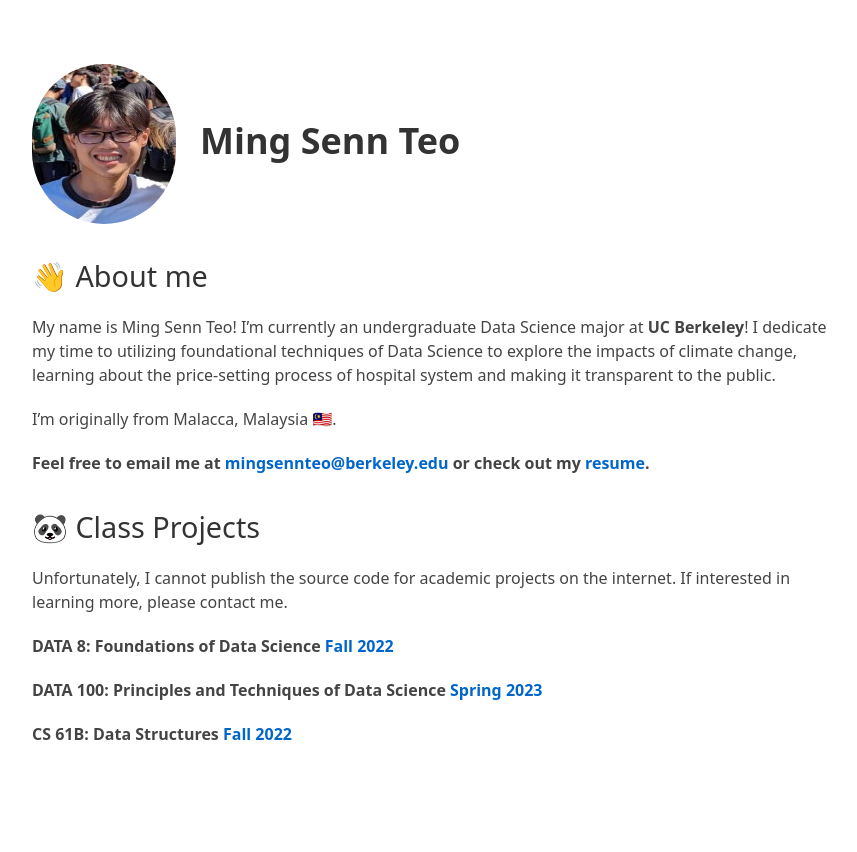
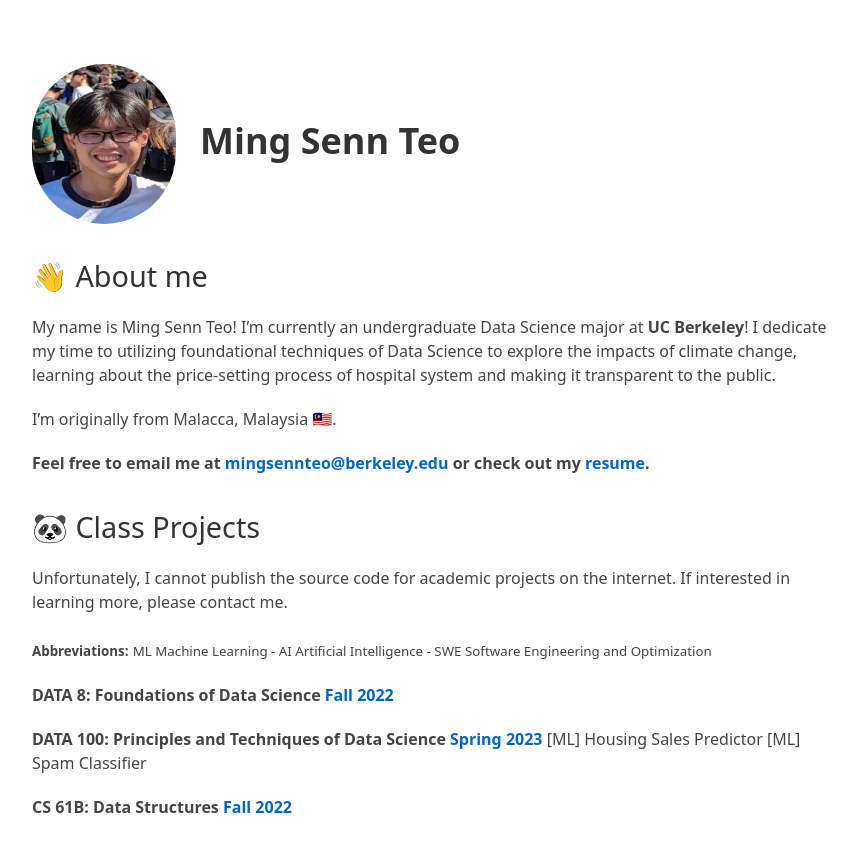
Before and after one commit to MSTeo01/old-website-2.0, a Jekyll site: the page built from index.md, in a window 1280 px wide. Shown: the top 852 px of the page, without its empty margins (208-1065 px from the left). Built offline with Jekyll 4.4.1, drawn with Linux system fonts in a browser that asks for light colours; our own code applies the rules of GitHub Pages for plain Markdown files.

Commit message:
Updated class projects #1

```diff
--- a/index.md
+++ b/index.md
@@ -14,10 +14,13 @@ I'm originally from Malacca, Malaysia 🇲🇾.
 
 Unfortunately, I cannot publish the source code for academic projects on the internet. If interested in learning more, please contact me.
 
+<sub><b>Abbreviations:</b></sub> <sub>ML Machine Learning - AI Artificial Intelligence - SWE Software Engineering and Optimization</sub>
+
 **DATA 8: Foundations of Data Science** [**Fall 2022**](http://data8.org/fa22)
 
 
 **DATA 100: Principles and Techniques of Data Science** [**Spring 2023**](https://ds100.org/sp23/)
-
+[ML] Housing Sales Predictor
+[ML] Spam Classifier
 
 **CS 61B: Data Structures** [**Fall 2022**](https://fa22.datastructur.es/)
```
